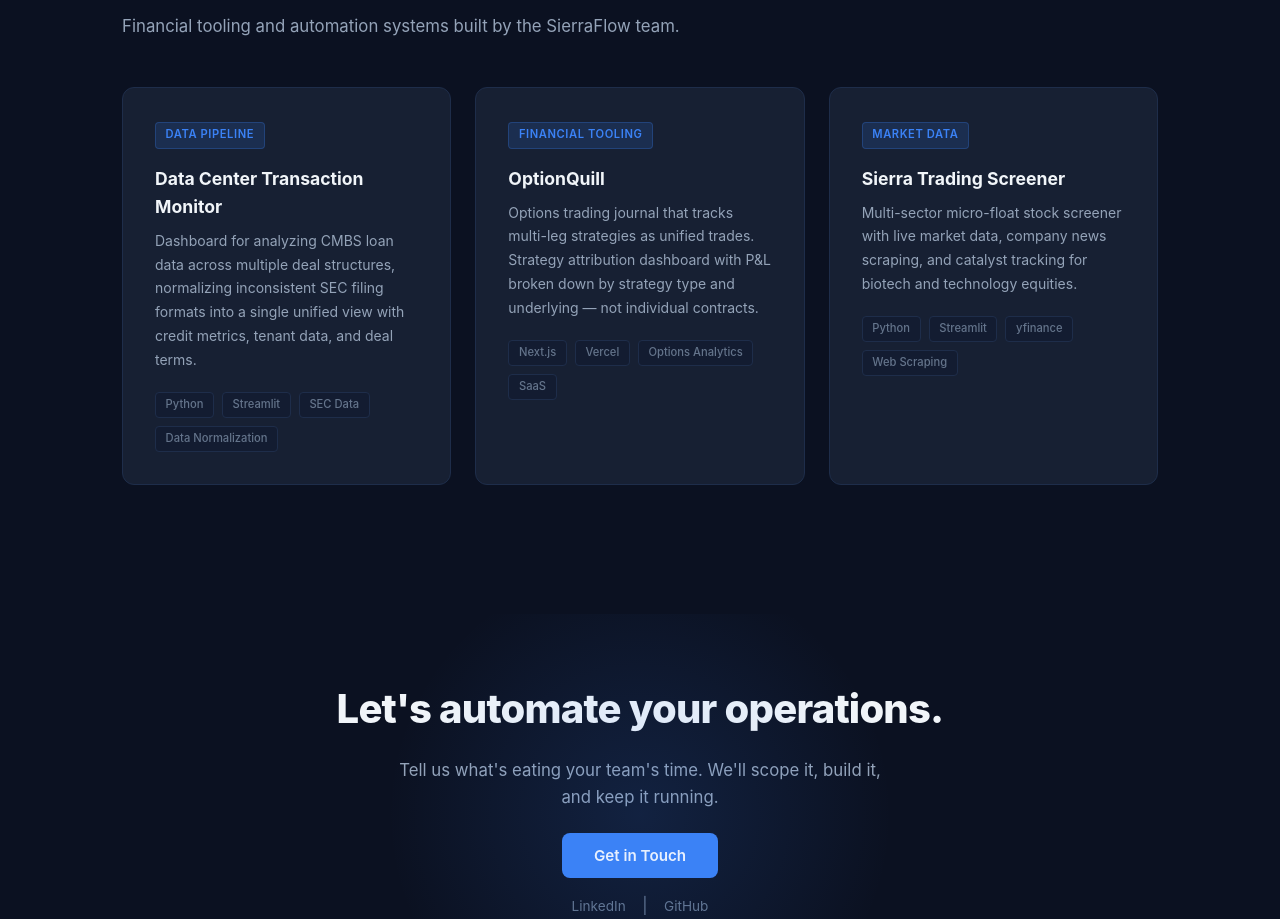
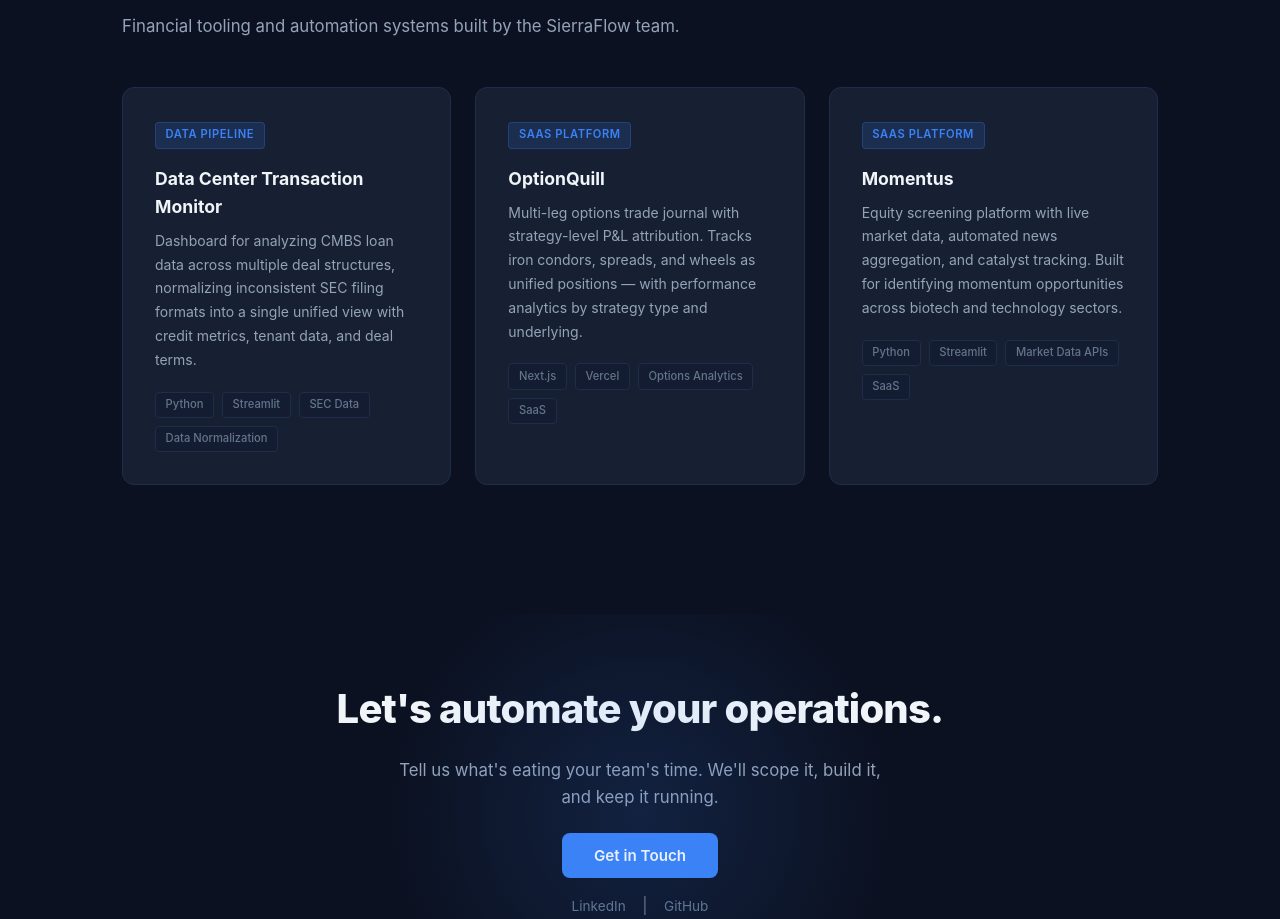
Before and after one commit to sajansoftware/sierraflow, a plain HTML site: page index.html in a window 1280 px wide. Shown: the part 2876-3795 px from the top of the page. Drawn offline with Linux system fonts and the light colour scheme.

Commit message:
Rename Sierra Trading to Momentus, polish project descriptions as SaaS platforms

```diff
--- a/index.html
+++ b/index.html
@@ -615,9 +615,9 @@
                 </div>
             </a>
             <a href="https://optionquill.vercel.app/" target="_blank" rel="noopener" class="project-card">
-                <span class="project-tag">Financial Tooling</span>
+                <span class="project-tag">SaaS Platform</span>
                 <h3>OptionQuill</h3>
-                <p>Options trading journal that tracks multi-leg strategies as unified trades. Strategy attribution dashboard with P&amp;L broken down by strategy type and underlying &mdash; not individual contracts.</p>
+                <p>Multi-leg options trade journal with strategy-level P&amp;L attribution. Tracks iron condors, spreads, and wheels as unified positions &mdash; with performance analytics by strategy type and underlying.</p>
                 <div class="project-tech">
                     <span class="tech-pill">Next.js</span>
                     <span class="tech-pill">Vercel</span>
@@ -626,14 +626,14 @@
                 </div>
             </a>
             <a href="https://sierra-trading.streamlit.app/" target="_blank" rel="noopener" class="project-card">
-                <span class="project-tag">Market Data</span>
-                <h3>Sierra Trading Screener</h3>
-                <p>Multi-sector micro-float stock screener with live market data, company news scraping, and catalyst tracking for biotech and technology equities.</p>
+                <span class="project-tag">SaaS Platform</span>
+                <h3>Momentus</h3>
+                <p>Equity screening platform with live market data, automated news aggregation, and catalyst tracking. Built for identifying momentum opportunities across biotech and technology sectors.</p>
                 <div class="project-tech">
                     <span class="tech-pill">Python</span>
                     <span class="tech-pill">Streamlit</span>
-                    <span class="tech-pill">yfinance</span>
-                    <span class="tech-pill">Web Scraping</span>
+                    <span class="tech-pill">Market Data APIs</span>
+                    <span class="tech-pill">SaaS</span>
                 </div>
             </a>
         </div>
```
